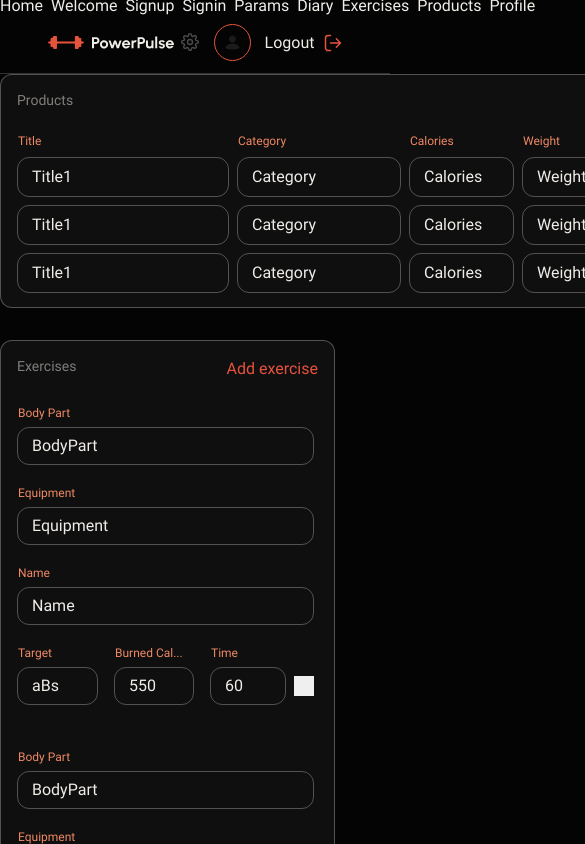
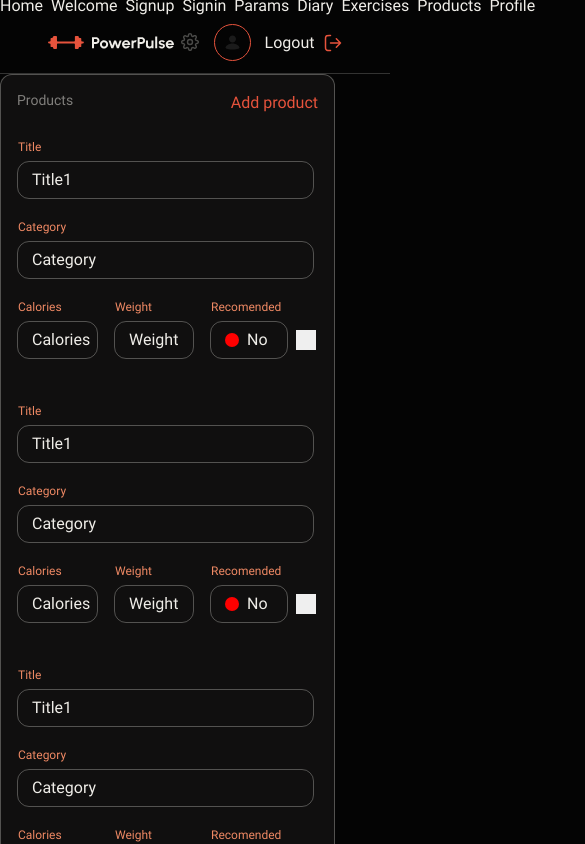
Before and after one commit to Sat98Ram/power-pulse-goit, a React (Vite) app: page /power-pulse-goit/diary in a window 390 px wide. Shown: the top 844 px of the page, 585 px wide, since content can reach past the window. Built offline with nearby package versions, Linux system fonts and the light colour scheme; no server answers.

Commit message:
DONE: Upperplate responsive styles

```diff
--- a/src/components/diary/DayProducts/DayProducts.jsx
+++ b/src/components/diary/DayProducts/DayProducts.jsx
@@ -21,7 +21,7 @@ const DayProducts = () => {
                 <td className={styles.tdRecommend}>{obj.Recommend ?
                     (<><span><svg className={styles.recommendCircle}><circle cx="7" cy="7" r="7" fill="green"/></svg><p>Yes</p></span></>) :
                     (<><span><svg className={styles.recommendCircle}><circle cx="7" cy="7" r="7" fill="red"/></svg><p>No</p></span></>)}</td>
-                <td className={styles.tdDellete}><button></button></td>
+                <td className={styles.tdDellete}><button><svg><use href="../../../assets/images/symbol-defs.svg#trash-icon"></use></svg></button></td>
             </tr>
         )
     })
--- a/src/components/diary/DayProducts/DayProducts.module.css
+++ b/src/components/diary/DayProducts/DayProducts.module.css
@@ -56,6 +56,22 @@ span p{
 
 /* ------------------------------------- */
 /* TABLE */
+
+.DayProducts .tdDellete{
+    border: none;
+    padding: 0px;
+}
+.DayProducts .tdDellete button{
+    display: block;
+    padding: 0px;
+}
+.DayProducts .tdDellete svg{
+    display: block;
+    width: 20px;
+    height: 20px;
+    color: #E6533C;
+}
+
 .DayProducts table{
     position: relative;
     gap: 8px;
@@ -130,3 +146,156 @@ span p{
     width: 14px;
     height: 14px;
 }
+
+@media screen and (max-width: 768px) {
+    .DayProducts{
+        width: 335px;
+        height: 1064px;
+
+        padding-left: 16px;
+        padding-right: 8px;
+    }
+    .DayProductsHead{
+        margin: 0px 8px 0px 0px;
+    }
+    .DayProductsTable{
+        padding-bottom: 16px;
+    }
+
+
+    .tdDellete{
+        padding-left: 0px;
+    }
+    .tdDellete svg{
+        display: block;
+        width: 20px;
+        height: 20px;
+    }
+
+
+
+    .DayProductsTable table{
+        border-spacing: 0px;
+    }
+    .DayProducts tbody{
+        padding-right: 0px;
+
+        margin-top: 22px;
+
+        width: 309px;
+        height: 986px;
+    }
+    .DayProducts thead{
+        display: none;
+    }
+
+
+    .DayProducts tbody tr{
+        display: block;
+        height: 240px;
+
+        margin-top: 24px;
+    }
+    .DayProducts td{
+        position: relative;
+
+        display: inline-grid;
+        align-items: center;
+
+        height: 38px;
+        margin-bottom: 42px;
+    }
+
+
+    .DayProducts td:nth-of-type(1) {
+        width: 297px;
+    }
+    .DayProducts td:nth-of-type(1)::before {
+        content: "Title";
+        position: absolute;
+        top: -24px;
+
+        font-family: Roboto;
+        font-size: 12px;
+        font-weight: 400;
+        line-height: 18px;
+        letter-spacing: 0px;
+        text-align: left;
+        color: #EF8964;
+    }
+
+
+    .DayProducts td:nth-of-type(2) {
+        width: 297px;
+    }
+    .DayProducts td:nth-of-type(2)::before {
+        content: "Category";
+        position: absolute;
+        top: -24px;
+
+        font-family: Roboto;
+        font-size: 12px;
+        font-weight: 400;
+        line-height: 18px;
+        letter-spacing: 0px;
+        text-align: left;
+        color: #EF8964;
+    }
+
+
+    .DayProducts td:nth-of-type(3) {
+        width: 81px;
+        margin-right: 16px;
+    }
+    .DayProducts td:nth-of-type(3)::before {
+        content: "Calories";
+        position: absolute;
+        top: -24px;
+
+        font-family: Roboto;
+        font-size: 12px;
+        font-weight: 400;
+        line-height: 18px;
+        letter-spacing: 0px;
+        text-align: left;
+        color: #EF8964;
+    }
+
+
+    .DayProducts td:nth-of-type(4) {
+        width: 80px;
+        margin-right: 16px;
+    }
+    .DayProducts td:nth-of-type(4)::before {
+        content: "Weight";
+        position: absolute;
+        top: -24px;
+
+        font-family: Roboto;
+        font-size: 12px;
+        font-weight: 400;
+        line-height: 18px;
+        letter-spacing: 0px;
+        text-align: left;
+        color: #EF8964;
+    }
+
+
+    .DayProducts td:nth-of-type(5) {
+        width: 78px;
+        margin-right: 8px;
+    }
+    .DayProducts td:nth-of-type(5)::before {
+        content: "Recomended";
+        position: absolute;
+        top: -24px;
+
+        font-family: Roboto;
+        font-size: 12px;
+        font-weight: 400;
+        line-height: 18px;
+        letter-spacing: 0px;
+        text-align: left;
+        color: #EF8964;
+    }
+  }
```
Also changed, not shown: src/components/diary/DayExercises/DayExercises.module.css (line endings or trailing spaces).
